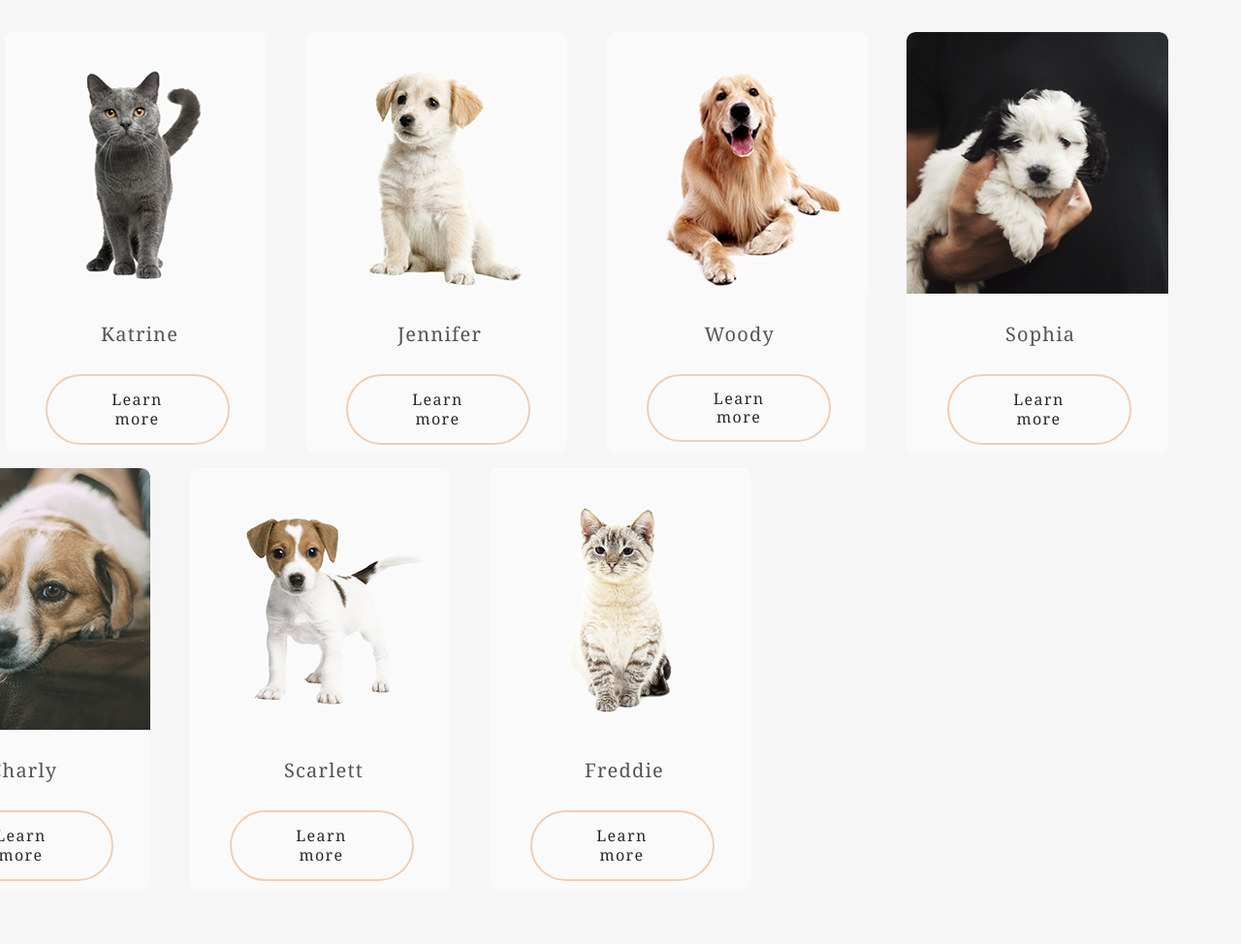
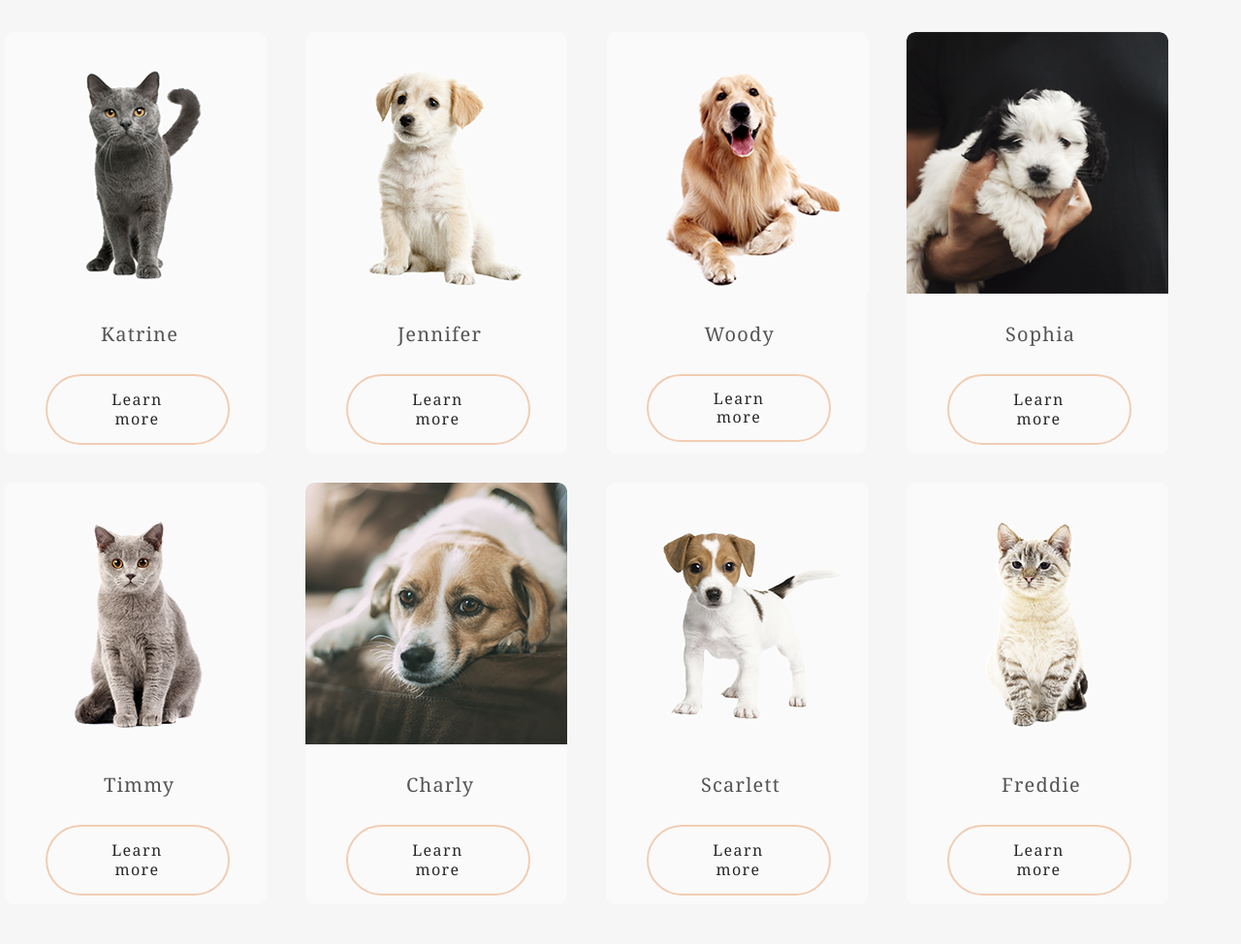
Before and after one commit to datodatuashvili/shelter, a plain HTML site: page Pages/pets.html in a window 1280 px wide. Shown: the part 317-1291 px from the top of the page at 97% size. Drawn offline with Linux system fonts and the light colour scheme; files whose address does not match are found by name.

Commit message:
Update petsStile.css

```diff
--- a/Pages/petsStyle.css
+++ b/Pages/petsStyle.css
@@ -537,8 +537,8 @@ body, html {
     position: absolute;
     width: 270px;
     height: 435px;
-    left: calc(50% - 270px/2 - 930px);
-    top: 465px;
+    left: calc(50% - 270px/2 - 500px);
+    top: 480px;
 
     /* color-light-s */
 
@@ -642,8 +642,8 @@ body, html {
     position: absolute;
     width: 270px;
     height: 435px;
-    left: calc(50% - 270px/2 - 620px);
-    top: 465px;
+    left: calc(50% - 270px/2 - 190px);
+    top: 480px;
 
     /* color-light-s */
 
@@ -745,8 +745,8 @@ body, html {
     position: absolute;
     width: 270px;
     height: 435px;
-    left: calc(50% - 270px/2 - 310px);
-    top: 465px;
+    left: calc(50% - 270px/2 + 120px);
+    top: 480px;
 
     /* color-light-s */
 
@@ -849,8 +849,8 @@ body, html {
     position: absolute;
     width: 270px;
     height: 435px;
-    left: calc(50% - 270px/2);
-    top: 465px;
+    left: calc(50% - 270px/2 + 430px);
+    top: 480px;
 
     /* color-light-s */
 
@@ -954,7 +954,7 @@ body, html {
     width: 450px;
     height: 52px;
     left: 347px;
-    top: 959px;
+    top: 1094px;
     /* background-color: yellow; */
 }
 
```
